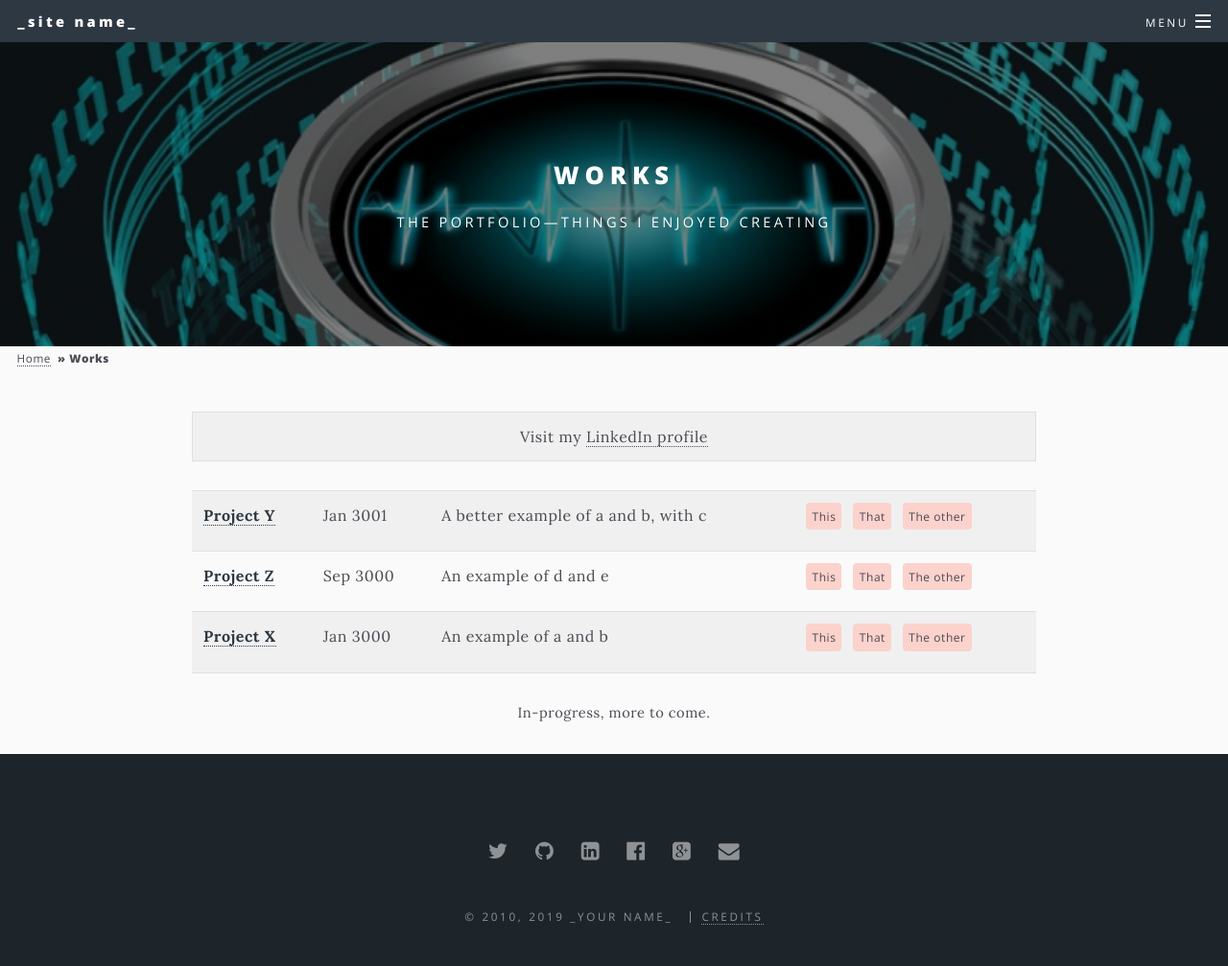
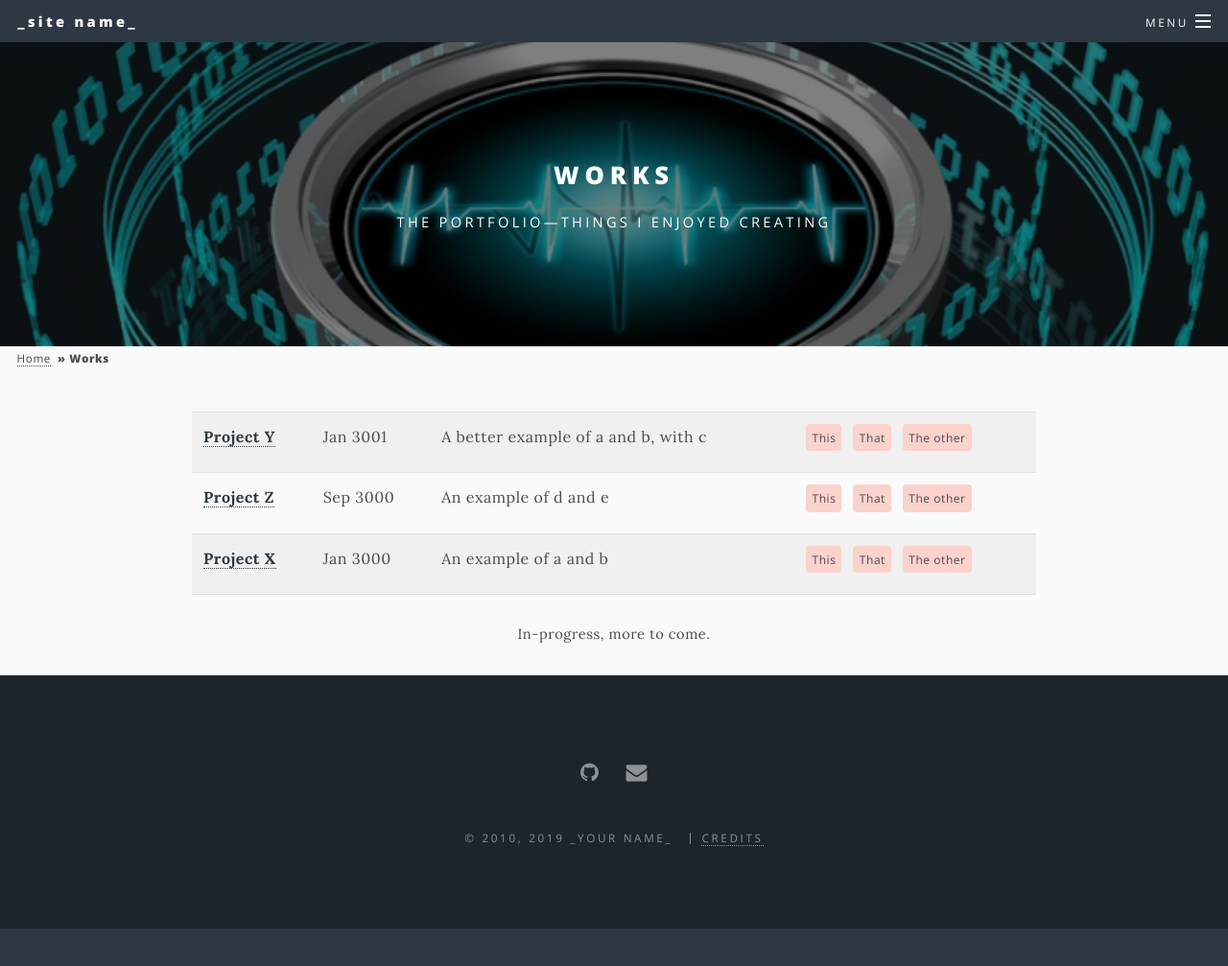
Before and after one commit to TomNWilson/TomNWilson.github.io, a Jekyll site: the page built from _pages/works.html, in a window 1280 px wide and 1049 px high. Shown: the top 1007 px of the window at 96% size. Built offline with Jekyll 4.4.1, drawn with Linux system fonts in a browser that asks for light colours; some of the changed lines change nothing that is shown.

Commit message:
Update _config.yml

```diff
--- a/_config.yml
+++ b/_config.yml
@@ -36,12 +36,8 @@ closing-para: _Your detailed closing_
 
 # on all pages (and the first three you list display with greeting, if included)
 social:
-  twitter: https://twitter.com/_username_
-  github: https://github.com/_username_
-  linkedin-square: https://linkedin.com/in/_username_
-  facebook-official: https://facebook.com/_username_
-  google-plus-square: https://plus.google.com/u/0/+_username_
-  email: /contact/ # you can configure and use this contact page or use your email addy
+  github: https://github.com/TomNWilson
+  email: /contact/twils1@ocdsb.ca
   #flickr:
   #instagram:
   #youtube-square:
```
